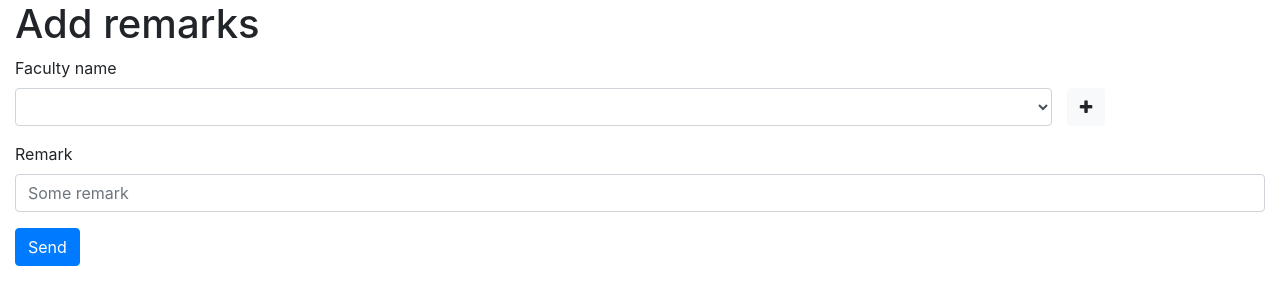
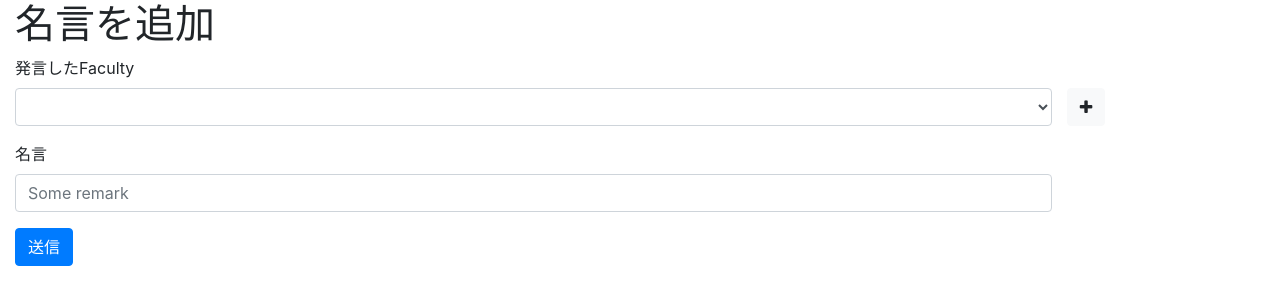
Before and after one commit to hajifkd/garagesale, a plain HTML site: page facultybot_new/static/index.html in a window 1280 px wide. Drawn offline with nearby package versions, Linux system fonts and the light colour scheme; no server answers.

Commit message:
UI and URL change

```diff
--- a/facultybot_new/static/index.html
+++ b/facultybot_new/static/index.html
@@ -15,10 +15,10 @@
   </head>
   <body>
     <div class="container-fluid">
-      <h1>Add remarks</h1>
+      <h1>名言を追加</h1>
       <form id="main-form">
         <div class="form-group">
-          <label for="faculty">Faculty name</label>
+          <label for="faculty">発言したFaculty</label>
           <div class="row">
             <div class="col-10">
               <select class="form-control" id="faculty">
@@ -32,11 +32,15 @@
 
 
         <div class="form-group">
-          <label for="remark">Remark</label>
-          <input class="form-control" id="remark" placeholder="Some remark" />
+          <label for="remark">名言</label>
+          <div class="row">
+            <div class="col-10">
+              <input class="form-control" id="remark" placeholder="Some remark" />
+            </div>
+          </div>
         </div>
 
-        <button type="submit" class="btn btn-primary">Send</button>
+        <button type="submit" class="btn btn-primary">送信</button>
       </form>
     </div>
 
@@ -44,7 +48,7 @@
       <div class="modal-dialog" role="document">
         <div class="modal-content">
           <div class="modal-header">
-            <h5 class="modal-title" id="confirmModalLabel">Send</h5>
+            <h5 class="modal-title" id="confirmModalLabel">送信の確認</h5>
             <button type="button" class="close" data-dismiss="modal" aria-label="Close">
               <span aria-hidden="true">&times;</span>
             </button>
@@ -80,7 +84,7 @@
       <div class="modal-dialog" role="document">
         <div class="modal-content">
           <div class="modal-header">
-            <h5 class="modal-title" id="addFacultyModalLabel">Send</h5>
+            <h5 class="modal-title" id="addFacultyModalLabel">Facultyを追加</h5>
             <button type="button" class="close" data-dismiss="modal" aria-label="Close">
               <span aria-hidden="true">&times;</span>
             </button>
--- a/facultybot_new/static/js/index.js
+++ b/facultybot_new/static/js/index.js
@@ -71,6 +71,8 @@ async function addFaculty() {
 }
 
 $(() => {
+  toastr.options.positionClass = 'toast-bottom-right';
+
   fetch("/api/v1/faculties").then(d => d.json()).then(d => {
     let faculty = $("#faculty");
     for (let f of d.results) {
```
Also changed, not shown: 1 other file.
